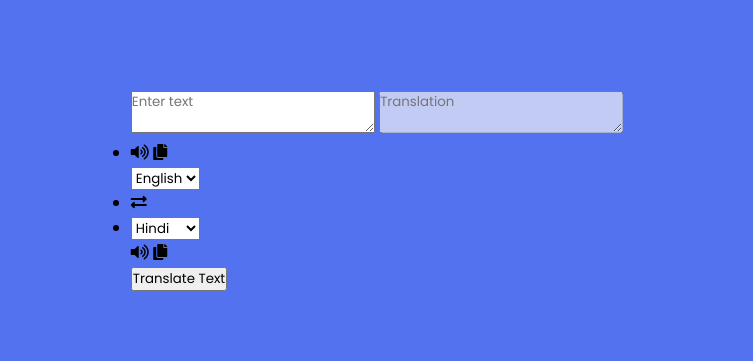
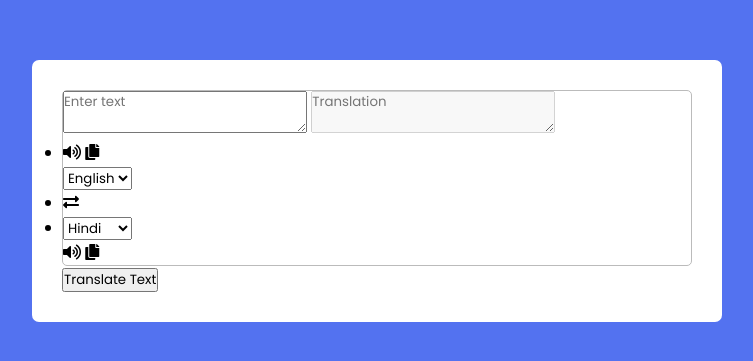
Before and after one commit to J-Lobster/js_languageTranslator, a plain HTML site: page index.html in a window 1280 px wide. Shown: the part 209-570 px from the top of the page, without its empty margins (263-1016 px from the left). Drawn offline with Linux system fonts and the light colour scheme.

Commit message:
minor adjustments to css.

```diff
--- a/styles.css
+++ b/styles.css
@@ -13,3 +13,13 @@ body{
     min-height: 100vh;
     background: #5372f0;
 }
+.container {
+    width: 690px;
+    background: #fff;
+    border-radius: 7px;
+    padding: 30px;
+}
+.wrapper{
+    border-radius: 5px;
+    border: 1px solid #bbb;
+}
```
